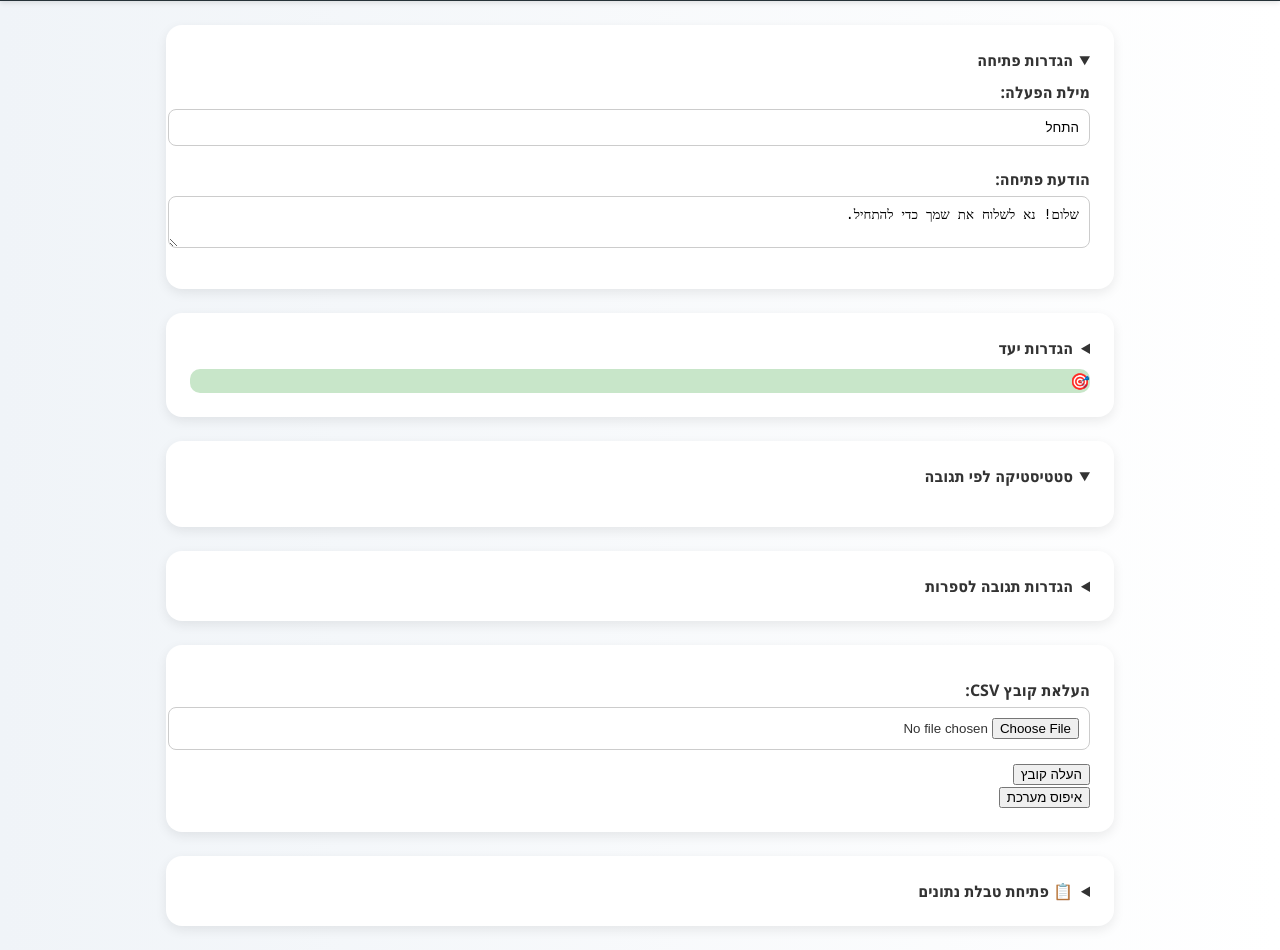
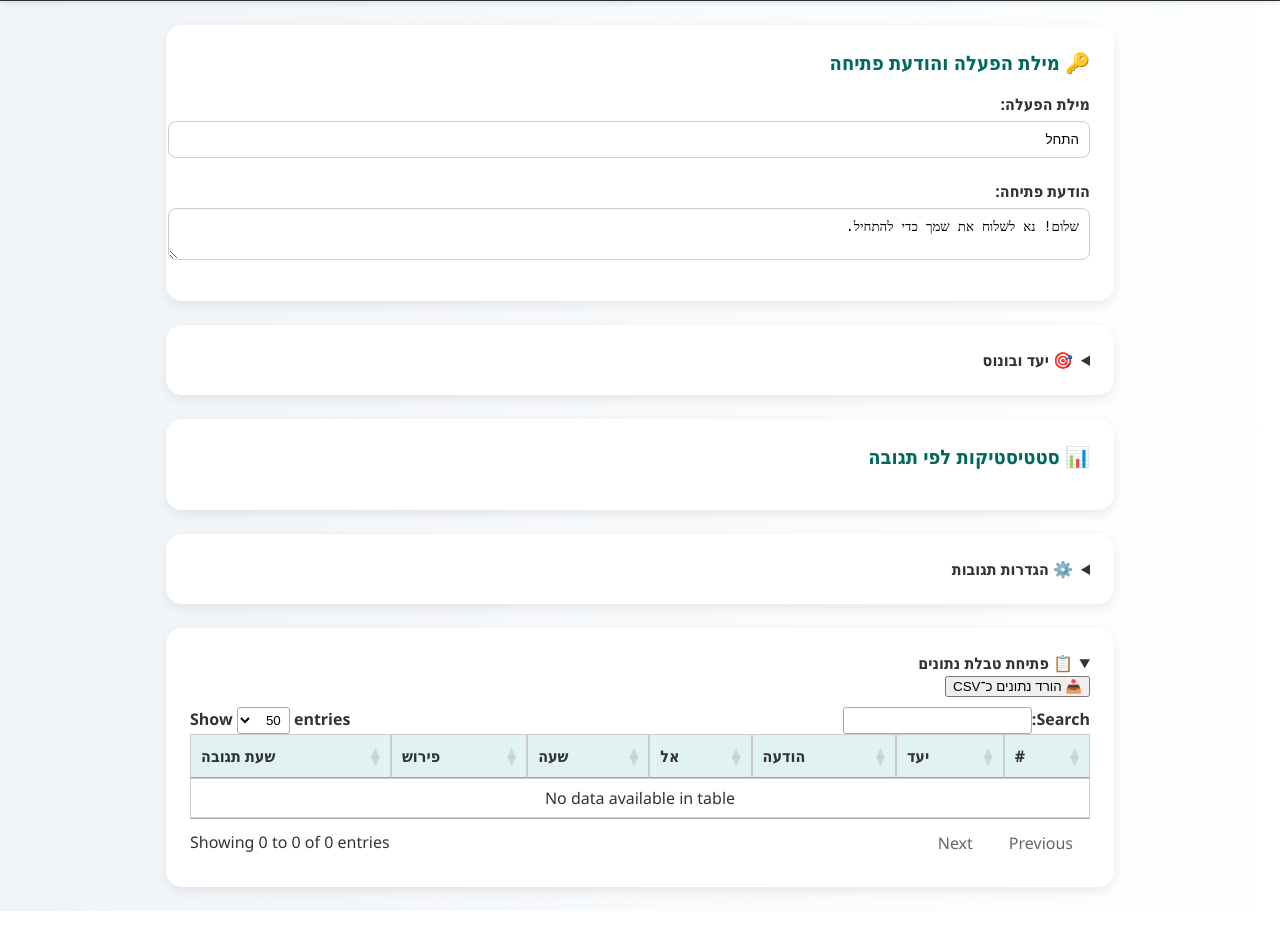
Before and after one commit to uriya222972/sms-auto-bot, a Flask app: page /dashboard in a window 1280 px wide. Shown: the part 84-1034 px from the top of the page. After the commit the page ends 995 px from the top, so only its background shows below. Run offline with Flask 3, Linux system fonts and the light colour scheme; the visitor is signed in with stand-in values (Sample User, id 1); some libraries are stand-ins or nearby versions.

Commit message:
Update index.html

```diff
--- a/templates/index.html
+++ b/templates/index.html
@@ -4,6 +4,7 @@
   <meta charset="UTF-8">
   <title>ClickCall - מערכת טלפנייה</title>
   <meta name="viewport" content="width=device-width, initial-scale=1">
+  <link rel="stylesheet" href="https://cdn.datatables.net/1.13.4/css/jquery.dataTables.min.css">
   <style>
     body {
       margin: 0;
@@ -107,6 +108,8 @@
       background-color: #e0f2f1;
     }
   </style>
+  <script src="https://code.jquery.com/jquery-3.7.0.min.js"></script>
+  <script src="https://cdn.datatables.net/1.13.4/js/jquery.dataTables.min.js"></script>
   <script>
     function saveValue(key, value) {
       fetch('/save', {
@@ -115,6 +118,16 @@
         body: JSON.stringify({ key, value })
       });
     }
+
+    document.addEventListener("DOMContentLoaded", function() {
+      $('#datatable').DataTable({
+        language: {
+          url: '//cdn.datatables.net/plug-ins/1.13.4/i18n/he.json'
+        },
+        pageLength: 50,
+        order: []
+      });
+    });
   </script>
 </head>
 <body>
@@ -123,93 +136,95 @@
       <div class="logo-title">📱 ClickCall</div>
       <div class="user-info">משתמש מחובר: <strong>{{ username }}</strong></div>
     </div>
-    <a href="/telephony" target="_blank" class="telephony-button">ממשק טלפנים</a>
+    <a href="/auto_telephony" target="_blank" class="telephony-button">ממשק טלפנים</a>
   </div>
 
   <div class="section">
-  <details open>
-    <summary>הגדרות פתיחה</summary>
+  <h2>🔑 מילת הפעלה והודעת פתיחה</h2>
   <label>מילת הפעלה:</label>
   <input type="text" value="{{ activation_word }}" onchange="saveValue('activation_word', this.value)">
-
   <label>הודעת פתיחה:</label>
   <textarea rows="2" onchange="saveValue('greeting_template', this.value)">{{ greeting_template }}</textarea>
+</div>
+
+<div class="section">
+  <details>
+    <summary>🎯 יעד ובונוס</summary>
+    <label>יעד:</label>
+    <input type="number" value="{{ target_goal }}" onchange="saveValue('target_goal', this.value)">
+    <div class="progress-bar">
+      <div class="progress-bar-inner" style="width: {{ total_sent / target_goal * 100 if target_goal else 0 }}%">
+        <span class="arrow">⬆</span>{{ total_sent }} / {{ target_goal }}
+      </div>
+    </div>
+
+    <label>יעד בונוס:</label>
+    <input type="number" value="{{ bonus_goal }}" onchange="saveValue('bonus_goal', this.value)">
+    {% if bonus_active %}
+    <div class="progress-bar" style="background: #ffe0b2;">
+      <div class="progress-bar-inner" style="background: #fb8c00; width: {{ total_sent / bonus_goal * 100 if bonus_goal else 0 }}%">
+        🎁 {{ total_sent }} / {{ bonus_goal }}
+      </div>
+    </div>
+    {% endif %}
   </details>
 </div>
 
 <div class="section">
-  <details>
-    <summary>הגדרות יעד</summary>
-    <label>יעד:</label>
-    <input type="number" value="{{ target_goal }}" onchange="saveValue('target_goal', this.value)">
-
-    <label>יעד בונוס:</label>
-    <input type="number" value="{{ bonus_goal }}" onchange="saveValue('bonus_goal', this.value)">
-  </details>
-
-  <div class="progress-bar">
-    <div class="progress-bar-inner" style="width: {{ total_sent / target_goal * 100 if target_goal else 0 }}%">
-      🎯 {{ total_sent }} / {{ target_goal }}
+  <h2>📊 סטטיסטיקות לפי תגובה</h2>
+  <div class="stats-boxes" style="display: flex; flex-wrap: wrap; gap: 10px;">
+    {% for label, count in stats.items() %}
+    <div style="flex:1 1 120px; background:#f1f8e9; border-radius:10px; padding:10px; text-align:center;">
+      <div style="font-weight:bold; color:#558b2f;">{{ label }}</div>
+      <div style="font-size:20px;">{{ count }}</div>
     </div>
+    {% endfor %}
   </div>
-  {% if bonus_active %}
-    <div class="progress-bar" style="margin-top: 10px; background: #ffe0b2;">
-      <div class="progress-bar-inner" style="background: #fb8c00; width: {{ total_sent / bonus_goal * 100 if bonus_goal else 0 }}%">
-        ⭐ {{ total_sent }} / {{ bonus_goal }} (בונוס)
-      </div>
-    </div>
-  {% endif %}
-</div>
-
-<div class="section">
-  <details open>
-    <summary>סטטיסטיקה לפי תגובה</summary>
-    <ul>
-      {% for label, count in stats.items() %}
-        <li>{{ label }}: {{ count }}</li>
-      {% endfor %}
-    </ul>
-  </details>
 </div>
 
 <div class="section">
   <details>
-    <summary>הגדרות תגובה לספרות</summary>
+    <summary>⚙️ הגדרות תגובות</summary>
+    <div class="response-grid" style="display:grid; grid-template-columns: repeat(auto-fit,minmax(200px,1fr)); gap: 10px;">
       {% for digit, config in response_map.items() %}
-      <details style="margin-bottom: 12px">
-        <summary>תגובה {{ digit }}</summary>
-        <label>תיאור:</label>
-        <input type="text" value="{{ config.label }}" onchange="saveValue('response_map.{{ digit }}.label', this.value)">
-
-        <label>דורש חזרה:</label>
+        <div style="border:1px solid #ccc; border-radius:10px; padding:10px;">
+          <label>ספרה: {{ digit }}</label>
+          <input type="text" placeholder="לדוג' תרם" value="{{ config.label }}" onchange="saveValue('response_map.{{ digit }}.label', this.value)">
+          <label>חזרה:</label>
           <input type="checkbox" {% if config.callback_required %}checked{% endif %} onchange="saveValue('response_map.{{ digit }}.callback_required', this.checked)">
-
-        <label>השהיה (שעות):</label>
+          <label>שעות המתנה:</label>
           <input type="number" value="{{ config.hours }}" min="0" onchange="saveValue('response_map.{{ digit }}.hours', this.value)">
-
-        <label>הודעות עידוד:</label>
-        <textarea rows="2" onchange="saveValue('encouragements.{{ digit }}', this.value)">{{ encouragements.get(digit, ['יישר כח! המספר הבא הוא {next}'])[0] }}</textarea>
-      </details>
+          <label>✉️ הודעות עידוד:</label>
+          <textarea rows="2" onchange="saveValue('encouragements.{{ digit }}', this.value)">{{ encouragements[digit]|join('
+') if encouragements[digit] is defined }}</textarea>
+        </div>
       {% endfor %}
-    <button onclick="fetch('/copy-encouragements', {method:'POST'})">שכפל עידוד לכל התגובות</button>
+    </div>
+    <div style="margin-top:10px;">
+      <button onclick="copyEncouragements()">📎 שכפל את ההודעות לכל התגובות</button>
+    </div>
   </details>
 </div>
 
-<div class="section">
-  <form action="/upload" method="post" enctype="multipart/form-data">
-    <label>העלאת קובץ CSV:</label>
-    <input type="file" name="file" accept=".csv" required>
-    <input type="submit" value="העלה קובץ">
-  </form>
-  <form action="/reset" method="post" onsubmit="return confirm('האם לאפס את המערכת?');">
-    <input type="submit" value="איפוס מערכת">
-  </form>
-</div>
+<script>
+  function copyEncouragements() {
+    const first = document.querySelector('.response-grid textarea')?.value;
+    if (!first) return;
+    document.querySelectorAll('.response-grid textarea').forEach(t => {
+      t.value = first;
+      const digit = t.closest('div').querySelector('label').textContent.replace('ספרה: ', '').trim();
+      saveValue(`encouragements.${digit}`, first);
+    });
+  }
+</script>
 
   <div class="section">
-  <details>
+    <details open>
       <summary>📋 פתיחת טבלת נתונים</summary>
-    <table>
+      <form action="/download">
+        <input type="submit" value="📥 הורד נתונים כ־CSV">
+      </form>
+      <table id="datatable">
         <thead>
           <tr>
             <th>#</th>
@@ -223,7 +238,7 @@
         </thead>
         <tbody>
           {% for i in range(rows|length) %}
-          <tr>
+            <tr {% if i not in sent_indices %}style="background:#fffde7"{% endif %}>
               <td>{{ i+1 }}</td>
               <td>{{ name_map.get(rows[i], rows[i]) }}</td>
               <td>{{ send_log[i].message if send_log[i] is defined }}</td>
@@ -235,11 +250,7 @@
           {% endfor %}
         </tbody>
       </table>
-    <form action="/download">
-      <input type="submit" value="📥 הורד נתונים כ־CSV">
-    </form>
     </details>
   </div>
-
 </body>
 </html>
```
Lines whose indentation alone changed are shown as unchanged.
